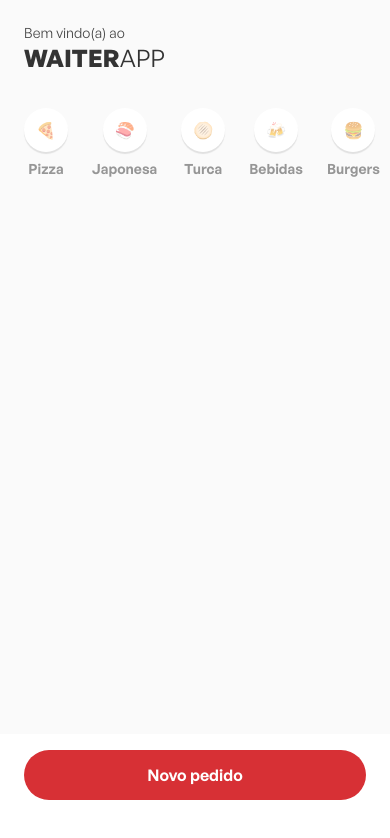
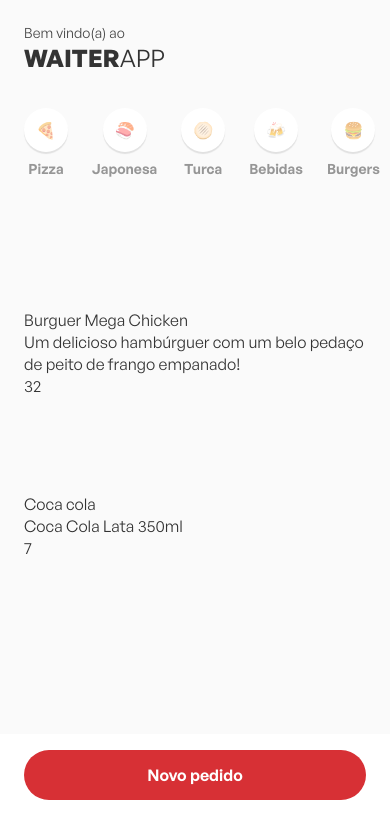
Before and after one commit to edfepinto/waiterapp-mobile, a React Native app: screen / in a window 390 px wide. Shown: the top 838 px of the page. Built offline with nearby package versions, Linux system fonts and the light colour scheme.

Commit message:
started a menu creation

```diff
--- a/src/components/Menu/index.tsx
+++ b/src/components/Menu/index.tsx
@@ -1,5 +1,38 @@
+import { FlatList } from 'react-native';
+
+import { products } from '../../mocks/products';
+
+import { Text } from '../Text';
+
+import { Product, Image, ProductDetails } from './styles';
+
 export function Menu() {
   return (
-    null
+    <FlatList
+      data={products}
+      style={{ marginTop: 32 }}
+      contentContainerStyle={{ paddingHorizontal: 24 }}
+      keyExtractor={product => product._id}
+      renderItem={({ item: product }) => (
+        <Product>
+          <Image
+          />
+
+          <ProductDetails>
+            <Text>
+              {product.name}
+            </Text>
+
+            <Text>
+              {product.description}
+            </Text>
+
+            <Text>
+              {product.price}
+            </Text>
+          </ProductDetails>
+        </Product>
+      )}
+    />
   );
 }
--- a/src/components/Menu/styles.ts
+++ b/src/components/Menu/styles.ts
@@ -1 +1,10 @@
 import styled from 'styled-components/native';
+
+export const Product = styled.View``;
+
+export const Image = styled.Image`
+  width: 120px;
+  height: 96px;
+`;
+
+export const ProductDetails = styled.View``;
--- a/src/mocks/products.ts
+++ b/src/mocks/products.ts
@@ -1,38 +1,38 @@
-const products = [
+export const products = [
   {
-    _id: '6372e040f52e37ef85fe2c5e',
-    name: 'Pizza quatro queijos',
-    description: 'Deliciosa pizza quatro queijos com borda simples',
-    imagePath: '1668472896991-quatro-queijos.png',
-    price: 40,
+    _id: '63760f2e876b61c9888f2cc1',
+    name: 'Burguer Mega Chicken',
+    description: 'Um delicioso hambúrguer com um belo pedaço de peito de frango empanado!',
+    imagePath: '1668681518276-chicken.png',
+    price: 32,
     ingredients: [
+      {
+        name: 'Pão Brioche',
+        icon: '🍞',
+        _id: '63760f2e876b61c9888f2cc2'
+      },
+      {
+        name: 'Peito de frango empanado',
+        icon: '🍗',
+        _id: '63760f2e876b61c9888f2cc3'
+      },
       {
         name: 'Mussarela',
         icon: '🧀',
-        _id: '6372e040f52e37ef85fe2c5f'
+        _id: '63760f2e876b61c9888f2cc4'
       },
       {
-        name: 'Parmesão',
-        icon: '🧀',
-        _id: '6372e040f52e37ef85fe2c60'
-      },
-      {
-        name: 'Gouda',
-        icon: '🧀',
-        _id: '6372e040f52e37ef85fe2c61'
-      },
-      {
-        name: 'Brie',
-        icon: '🧀',
-        _id: '6372e040f52e37ef85fe2c62'
+        name: 'Alface e Tomate',
+        icon: '🥗',
+        _id: '63760f2e876b61c9888f2cc5'
       }
     ],
   },
   {
-    _id: '6372e276a381106c0f854cb3',
+    _id: '63760f76876b61c9888f2cce',
     name: 'Coca cola',
-    description: 'Coca cola lata geladinha topzera',
-    imagePath: '1668473462705-coca-cola.png',
+    description: 'Coca Cola Lata 350ml',
+    imagePath: '1668681590527-coca-cola.png',
     price: 7,
     ingredients: [],
   },
```
